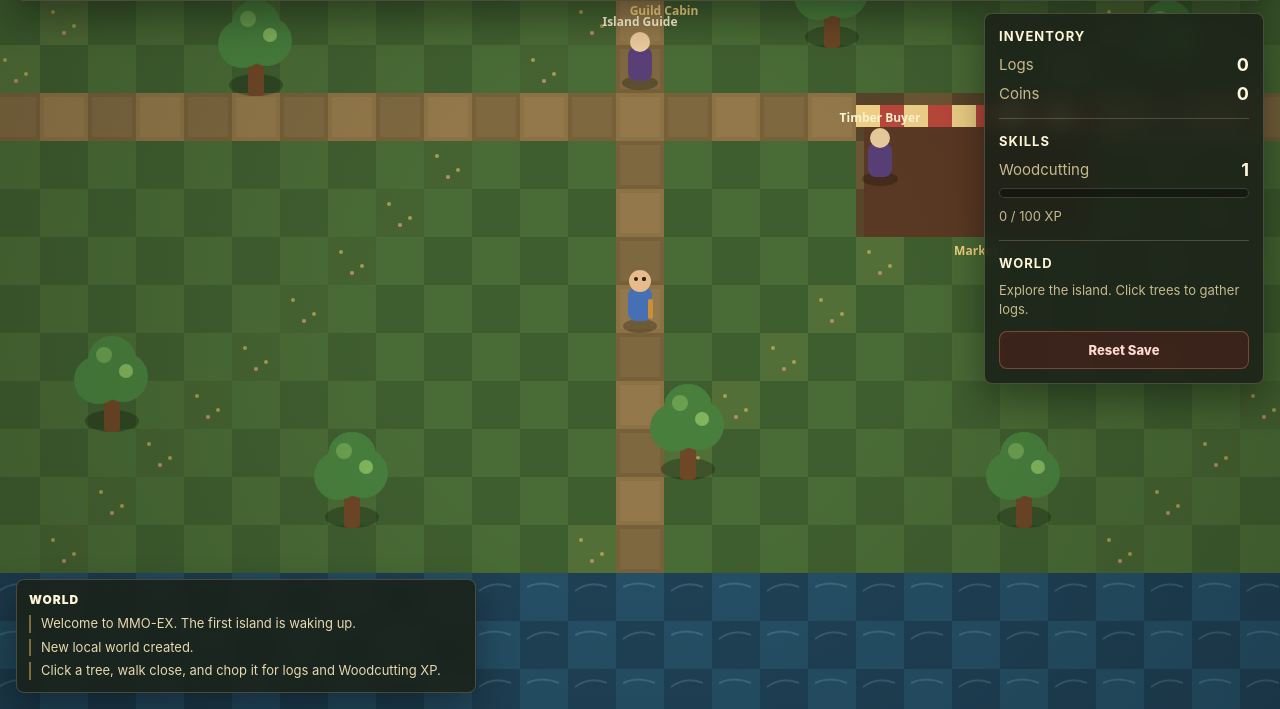
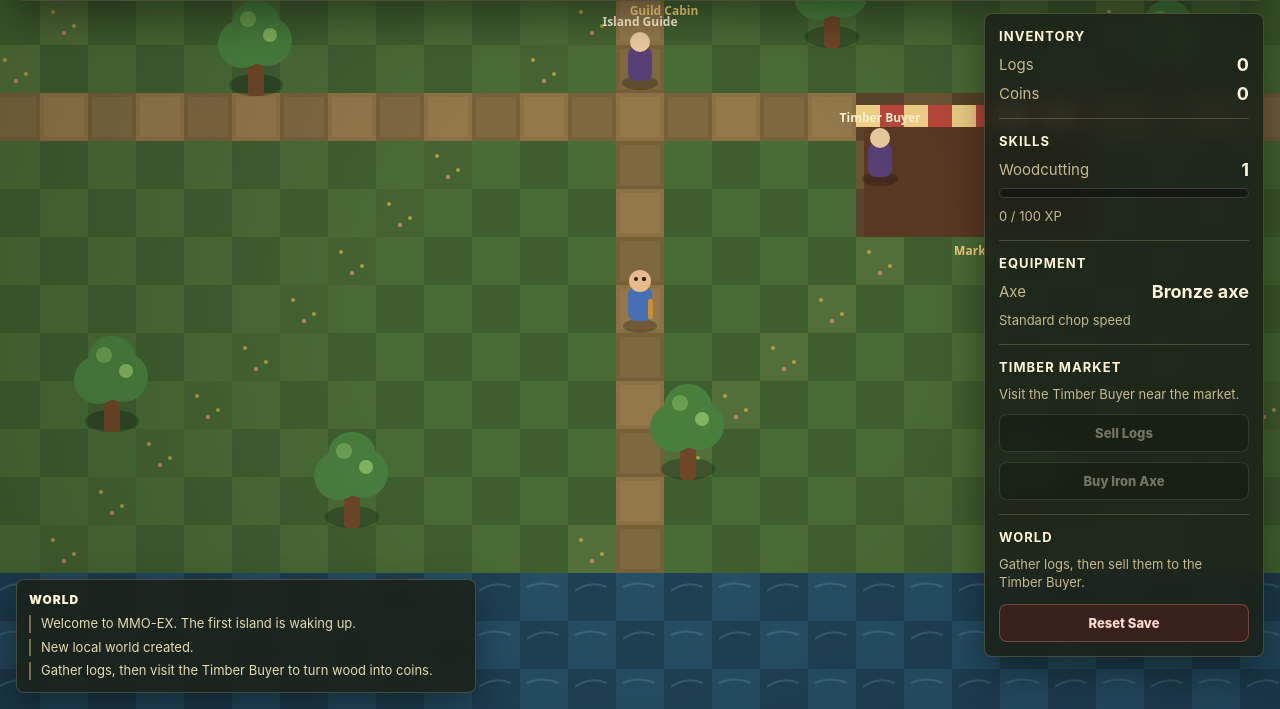
Before and after one commit to Nubles/MMO_EX, a plain HTML site: page index.html in a window 1280 px wide. Shown: the part 91-800 px from the top of the page. Drawn offline with Linux system fonts and the light colour scheme.

Commit message:
Add stage 2 timber market

```diff
--- a/index.html
+++ b/index.html
@@ -49,6 +49,22 @@
         </section>
 
         <section class="panel-section">
+          <h2>Equipment</h2>
+          <div class="stat-row">
+            <span>Axe</span>
+            <strong id="axeName">Bronze</strong>
+          </div>
+          <p id="axeSpeed">Standard chop speed</p>
+        </section>
+
+        <section class="panel-section market-panel">
+          <h2>Timber Market</h2>
+          <p id="marketStatus">Visit the Timber Buyer near the market.</p>
+          <button id="sellLogs" class="action-button" type="button">Sell Logs</button>
+          <button id="buyIronAxe" class="action-button" type="button">Buy Iron Axe</button>
+        </section>
+
+        <section class="panel-section">
           <h2>World</h2>
           <p id="worldPrompt">Find a tree and start chopping.</p>
           <button id="resetSave" type="button">Reset Save</button>
--- a/src/main.js
+++ b/src/main.js
@@ -1,4 +1,15 @@
-import { awardWoodcutting, createProgression, getWoodcuttingView, serializeProgression } from "./progression.js";
+import {
+  IRON_AXE_COST,
+  LOG_SELL_PRICE,
+  awardWoodcutting,
+  buyIronAxe,
+  createProgression,
+  getAxeView,
+  getChopDuration,
+  getWoodcuttingView,
+  sellAllLogs,
+  serializeProgression,
+} from "./progression.js";
 import { createDefaultPlayer, serializePlayer, setPlayerTarget, updatePlayer } from "./player.js";
 import { getCamera, renderGame, resizeCanvas, screenToWorld } from "./render.js";
 import {
@@ -13,6 +24,8 @@ import {
 } from "./world.js";
 import { loadSave, resetSave, saveGame } from "./storage.js";
 
+const MERCHANT_INTERACTION_RADIUS = 96;
+
 const canvas = document.querySelector("#gameCanvas");
 const ctx = canvas.getContext("2d");
 const elements = {
@@ -22,6 +35,11 @@ const elements = {
   woodcuttingLevel: document.querySelector("#woodcuttingLevel"),
   woodcuttingProgress: document.querySelector("#woodcuttingProgress"),
   woodcuttingXp: document.querySelector("#woodcuttingXp"),
+  axeName: document.querySelector("#axeName"),
+  axeSpeed: document.querySelector("#axeSpeed"),
+  marketStatus: document.querySelector("#marketStatus"),
+  sellLogs: document.querySelector("#sellLogs"),
+  buyIronAxe: document.querySelector("#buyIronAxe"),
   worldPrompt: document.querySelector("#worldPrompt"),
   chatLog: document.querySelector("#chatLog"),
   resetSave: document.querySelector("#resetSave"),
@@ -51,7 +69,7 @@ let lastAutoSave = 0;
 let saveFlashUntil = 0;
 
 pushChat(save.message);
-pushChat("Click a tree, walk close, and chop it for logs and Woodcutting XP.");
+pushChat("Gather logs, then visit the Timber Buyer to turn wood into coins.");
 updateUi();
 requestAnimationFrame(tick);
 
@@ -96,6 +114,9 @@ canvas.addEventListener("pointerdown", (event) => {
 
   if (npc) {
     pushChat(`${npc.name}: ${npc.line}`);
+    if (npc.id === "merchant") {
+      pushChat(`Logs sell for ${LOG_SELL_PRICE} coins each. Iron axe costs ${IRON_AXE_COST} coins.`);
+    }
     return;
   }
 
@@ -103,6 +124,46 @@ canvas.addEventListener("pointerdown", (event) => {
   stopChopping();
   setPlayerTarget(player, point.x, point.y, world);
   updatePrompt();
+});
+
+elements.sellLogs.addEventListener("click", () => {
+  if (!isNearMerchant()) {
+    pushChat("You need to stand near the Timber Buyer to sell logs.");
+    return;
+  }
+
+  const result = sellAllLogs(progress);
+  if (!result.ok) {
+    pushChat("You do not have any logs to sell.");
+    updateUi();
+    return;
+  }
+
+  pushChat(`Sold ${result.logsSold} logs for ${result.coinsEarned} coins.`);
+  persist("Market trade saved");
+  updateUi();
+});
+
+elements.buyIronAxe.addEventListener("click", () => {
+  if (!isNearMerchant()) {
+    pushChat("You need to stand near the Timber Buyer to buy tools.");
+    return;
+  }
+
+  const result = buyIronAxe(progress);
+  if (result.ok) {
+    pushChat("You bought and equipped an iron axe. Chopping is faster now.");
+    persist("Equipment saved");
+    updateUi();
+    return;
+  }
+
+  if (result.reason === "already_owned") {
+    pushChat("You already own the iron axe.");
+  } else {
+    pushChat(`You need ${result.needed} more coins for the iron axe.`);
+  }
+  updateUi();
 });
 
 elements.resetSave.addEventListener("click", () => {
@@ -175,10 +236,10 @@ function startChopping(resource, now = performance.now()) {
   game.activeChop = {
     resourceId: resource.id,
     startedAt: now,
-    endsAt: now + CHOP_DURATION_MS,
+    endsAt: now + getChopDuration(progress, CHOP_DURATION_MS),
   };
   player.target = null;
-  pushChat("You swing your axe at the tree.");
+  pushChat(`You swing your ${getAxeView(progress).name.toLowerCase()} at the tree.`);
   updatePrompt();
 }
 
@@ -231,6 +292,12 @@ function updateUi(now = performance.now()) {
   elements.woodcuttingProgress.style.width = `${Math.round(woodcutting.progressToNext * 100)}%`;
   elements.woodcuttingXp.textContent = `${woodcutting.xp} / ${woodcutting.nextLevelXp} XP`;
 
+  const axe = getAxeView(progress);
+  elements.axeName.textContent = axe.name;
+  elements.axeSpeed.textContent = axe.speedLabel;
+
+  updateMarketUi();
+
   if (now < saveFlashUntil) {
     elements.saveStatus.textContent = "Progress saved locally";
   } else {
@@ -238,6 +305,25 @@ function updateUi(now = performance.now()) {
   }
 
   updatePrompt();
+}
+
+function updateMarketUi() {
+  const nearMerchant = isNearMerchant();
+  const ownsIron = progress.equipment.ownedAxes.includes("iron");
+  elements.sellLogs.disabled = !nearMerchant || progress.inventory.logs <= 0;
+  elements.buyIronAxe.disabled = !nearMerchant || ownsIron || progress.inventory.coins < IRON_AXE_COST;
+
+  if (!nearMerchant) {
+    elements.marketStatus.textContent = "Visit the Timber Buyer near the market.";
+    return;
+  }
+
+  if (ownsIron) {
+    elements.marketStatus.textContent = `Iron axe owned. Logs sell for ${LOG_SELL_PRICE} coins each.`;
+    return;
+  }
+
+  elements.marketStatus.textContent = `Logs sell for ${LOG_SELL_PRICE} coins. Iron axe costs ${IRON_AXE_COST} coins.`;
 }
 
 function updatePrompt() {
@@ -259,7 +345,17 @@ function updatePrompt() {
     return;
   }
 
-  elements.worldPrompt.textContent = "Explore the island. Click trees to gather logs.";
+  if (isNearMerchant()) {
+    elements.worldPrompt.textContent = "Timber Buyer nearby. Use the market panel to trade.";
+    return;
+  }
+
+  elements.worldPrompt.textContent = "Gather logs, then sell them to the Timber Buyer.";
+}
+
+function isNearMerchant() {
+  const merchant = world.npcs.find((npc) => npc.id === "merchant");
+  return Boolean(merchant && Math.hypot(merchant.x - player.x, merchant.y - player.y) <= MERCHANT_INTERACTION_RADIUS);
 }
 
 function pushChat(message) {
--- a/src/world.js
+++ b/src/world.js
@@ -41,7 +41,7 @@ const NPCS = [
     name: "Timber Buyer",
     x: 25.5 * TILE_SIZE,
     y: 17.5 * TILE_SIZE,
-    line: "Soon I will buy those logs. For now, stack them high.",
+    line: "I buy logs and sell better axes. Stand nearby and use the market panel.",
   },
 ];
 
--- a/styles.css
+++ b/styles.css
@@ -173,6 +173,38 @@ h1 {
   line-height: 1.45;
 }
 
+
+#axeSpeed,
+#marketStatus {
+  margin-top: 9px;
+  color: var(--muted);
+  font-size: 13px;
+  line-height: 1.45;
+}
+
+.action-button {
+  width: 100%;
+  margin-top: 10px;
+  border: 1px solid rgba(229, 184, 92, 0.42);
+  border-radius: 8px;
+  padding: 10px 12px;
+  background: rgba(83, 64, 32, 0.72);
+  color: #fff2c9;
+  font-size: 13px;
+  font-weight: 850;
+  cursor: pointer;
+}
+
+.action-button:hover:not(:disabled) {
+  background: rgba(112, 86, 38, 0.86);
+}
+
+.action-button:disabled {
+  border-color: rgba(244, 236, 208, 0.12);
+  background: rgba(0, 0, 0, 0.2);
+  color: rgba(244, 236, 208, 0.42);
+  cursor: not-allowed;
+}
 #resetSave {
   width: 100%;
   margin-top: 12px;
```
Also changed, not shown: 1 other file.
